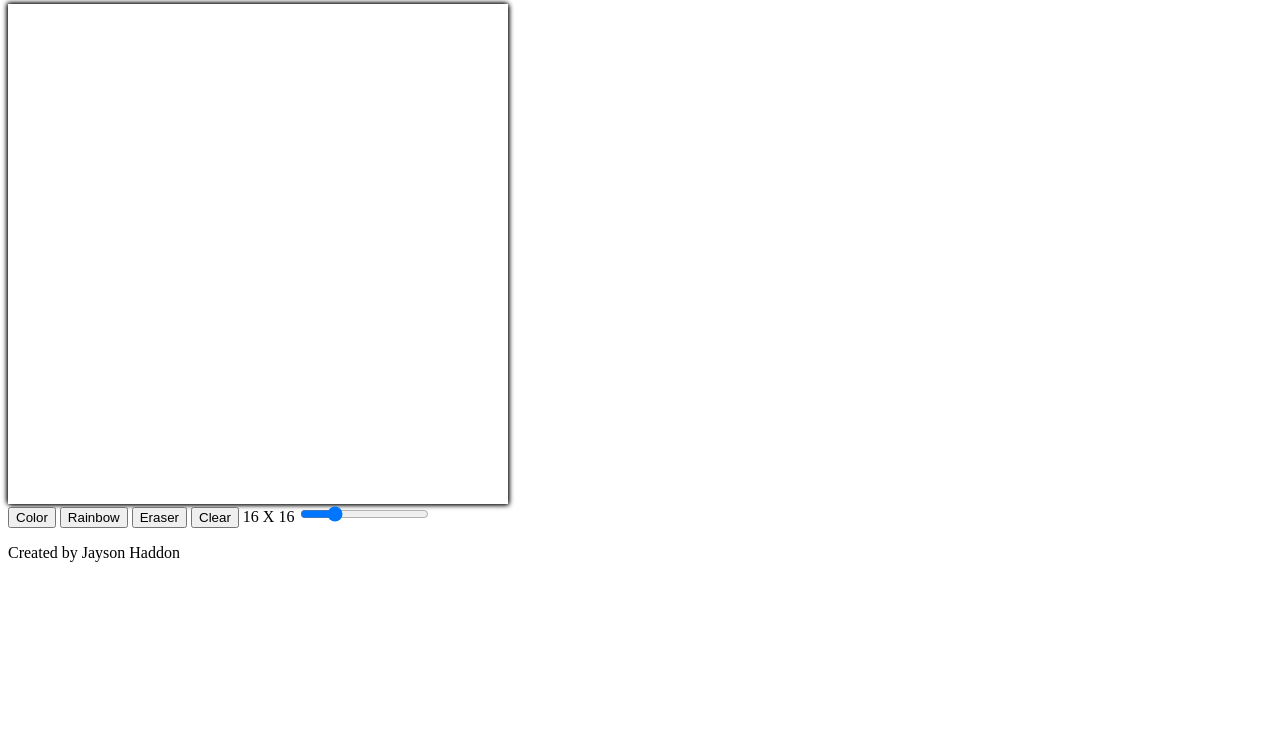
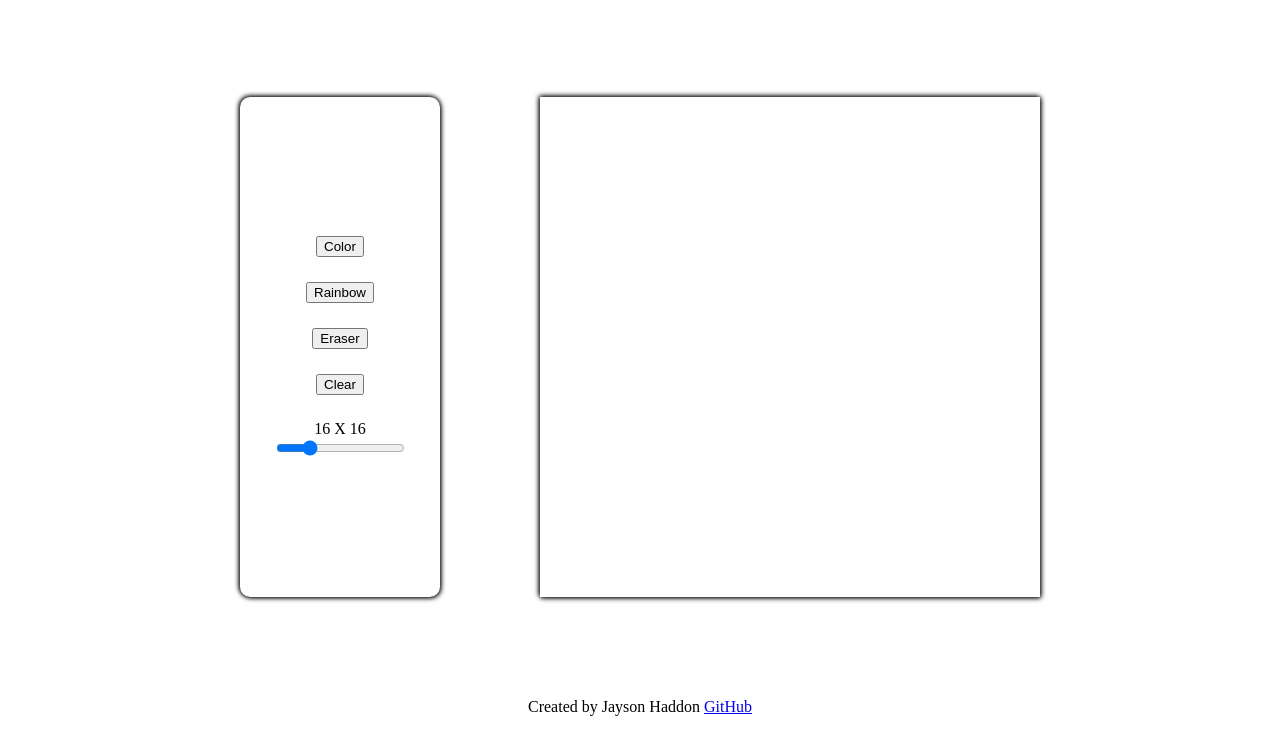
Before and after one commit to jaysonhaddon/etch-a-sketch, a plain HTML site: page index.html in a window 1280 px wide. Shown: the part 76-816 px from the top of the page. Drawn offline with Linux system fonts and the light colour scheme.

Commit message:
Added div for sidebar, styling for new div

```diff
--- a/index.html
+++ b/index.html
@@ -12,11 +12,12 @@
       <h1>Etch-A-Sketch</h1>
     </header>
     <main>
-      <div class="canvas-container"></div>
+      <div class="sidebar">
         <button id="color" value="black">Color</button>
         <button id="rainbow">Rainbow</button>
         <button id="eraser" value="white">Eraser</button>
         <button id="reset">Clear</button>
+        <div class="slider-container">
           <label for="slider"></label>
           <input
             type="range"
@@ -26,9 +27,15 @@
             max="64"
             value="16"
           />
+        </div>
+      </div>
+      <div class="canvas-container"></div>
     </main>
     <footer>
-      <p>Created by Jayson Haddon</p>
+      <p>
+        Created by Jayson Haddon
+        <span><a href="https://github.com/jaysonhaddon">GitHub</a></span>
+      </p>
     </footer>
     <script src="./script/script.js"></script>
   </body>
--- a/style/styles.css
+++ b/style/styles.css
@@ -2,9 +2,45 @@
   box-sizing: border-box;
 }
 
+body {
+  display: flex;
+  flex-direction: column;
+  align-items: center;
+  justify-content: space-between;
+  height: 100vh;
+}
+
+main {
+  display: flex;
+  gap: 100px;
+}
+
+header,
+footer {
+  text-align: center;
+}
+
+.sidebar {
+  box-shadow: 1px 1px 5px black, -1px -1px 5px black;
+  border-radius: 10px;
+  display: flex;
+  flex-direction: column;
+  align-items: center;
+  justify-content: center;
+  gap: 25px;
+  height: 500px;
+  width: 200px;
+}
+
+.slider-container {
+  display: flex;
+  flex-direction: column;
+  align-items: center;
+}
 .canvas-container {
   padding: 0;
   box-shadow: 1px 1px 5px black, -1px -1px 5px black;
+  flex-shrink: 0;
   display: flex;
   flex-wrap: wrap;
   width: 500px;
```
Lines whose indentation alone changed are shown as unchanged.
